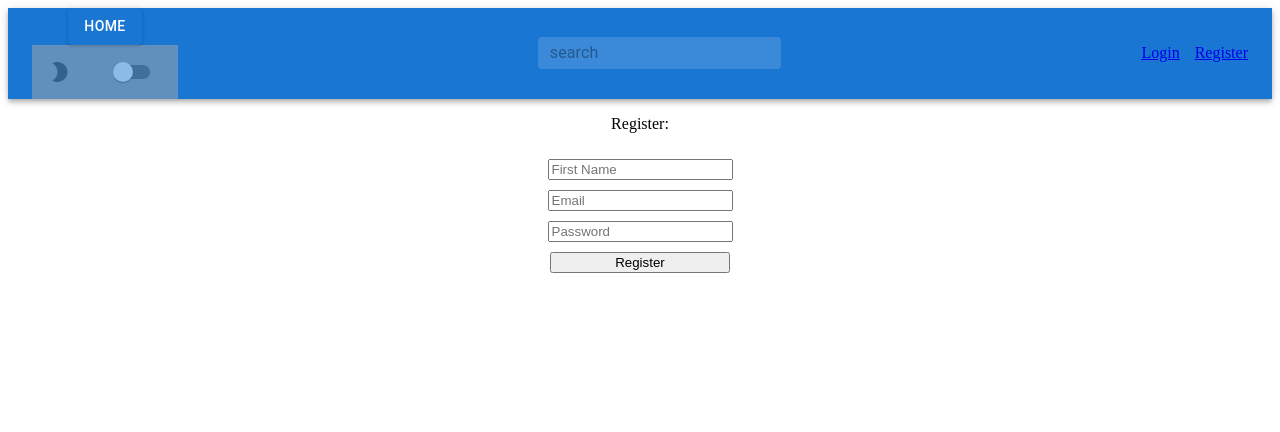
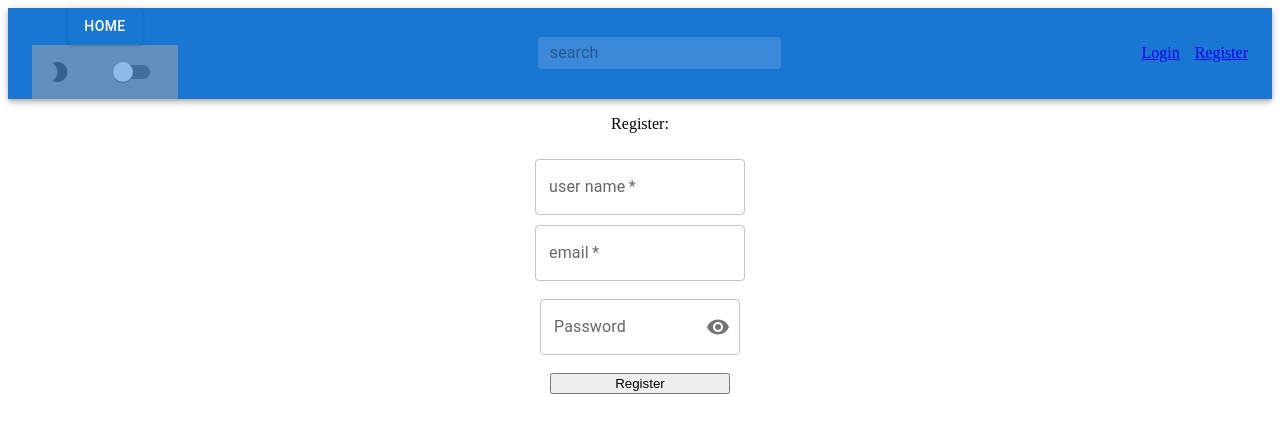
Before and after one commit to C9-youssefoesmail/MERAKI_Academy_Project_4_BoyCott, a React (Create React App) app in the folder frontend/: page /Register in a window 1280 px wide. Shown: the top 432 px of the page. Built offline with nearby package versions, Linux system fonts and the light colour scheme.

Commit message:
modify Register

```diff
--- a/frontend/src/components/Register/Register.js
+++ b/frontend/src/components/Register/Register.js
@@ -1,10 +1,24 @@
-import { useEffect, useState } from "react";
+import React, { useEffect, useState } from "react";
 import "./style.css";
 import axios from "axios";
 import { useNavigate } from "react-router-dom";
+import { FormControl, IconButton, InputAdornment, InputLabel, OutlinedInput, TextField } from "@mui/material";
+import { Visibility, VisibilityOff } from "@mui/icons-material";
 
 //Register
 const Register = () => {
+
+  //password state
+  const [showPassword, setShowPassword] = React.useState(false);
+
+  //handleClickShowPassword
+  const handleClickShowPassword = () => setShowPassword((show) => !show);
+
+  //handleMouseDownPassword
+  const handleMouseDownPassword = (event) => {
+    event.preventDefault();
+  };
+
   //useState
   const [userName, setUserName] = useState("");
   const [email, setEmail] = useState("");
@@ -42,27 +56,35 @@ const Register = () => {
     <>
       <div className="Register">
         <p>Register:</p>
-        <input
-          type="text"
-          placeholder="First Name"
-          onChange={(e) => {
-            setUserName(e.target.value);
-          }}
-        />
-        <input
-          type="email"
-          placeholder="Email"
-          onChange={(e) => {
-            setEmail(e.target.value);
-          }}
-        />
-        <input
-          type="password"
-          placeholder="Password"
-          onChange={(e) => {
+        <TextField id="outlined-textarea" label="user name" multiline required onChange={(e) => {
+          setUserName(e.target.value);
+        }}/>
+        <TextField id="outlined-textarea" label="email" multiline required onChange={(e) => {
+          setEmail(e.target.value);
+        }}/>
+        <FormControl sx={{ m: 1, width: '25ch' }} variant="outlined">
+          <InputLabel htmlFor="outlined-adornment-password" >Password</InputLabel>
+          <OutlinedInput
+          onChange={(e)=>{
             setPassword(e.target.value);
           }}
-        />
+            id="outlined-adornment-password"
+            type={showPassword ? 'text' : 'password'}
+            endAdornment={
+              <InputAdornment position="end">
+                <IconButton
+                  aria-label="toggle password visibility"
+                  onClick={handleClickShowPassword}
+                  onMouseDown={handleMouseDownPassword}
+                  edge="end"
+                >
+                  {showPassword ? <VisibilityOff /> : <Visibility />}
+                </IconButton>
+              </InputAdornment>
+            }
+            label="Password"
+          />
+        </FormControl>
         <button
           className="button"
           onClick={() => {
```
